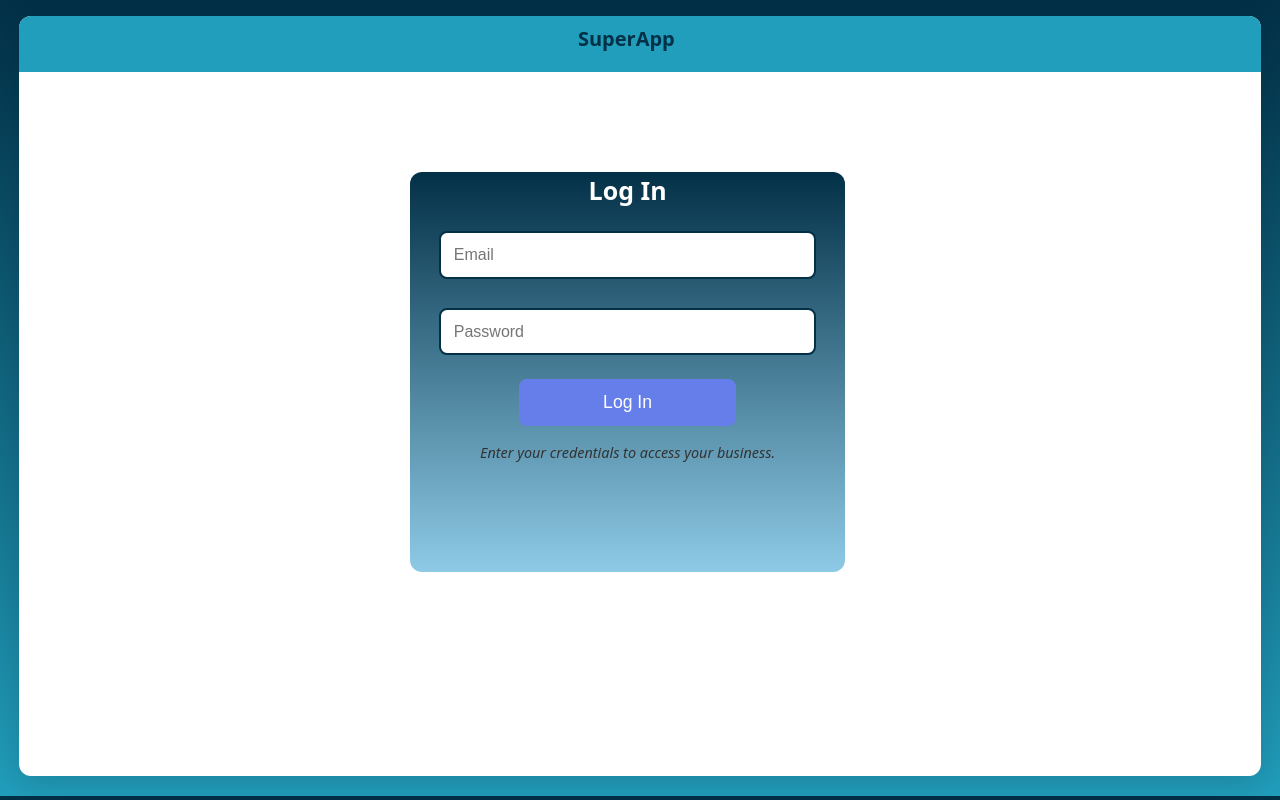
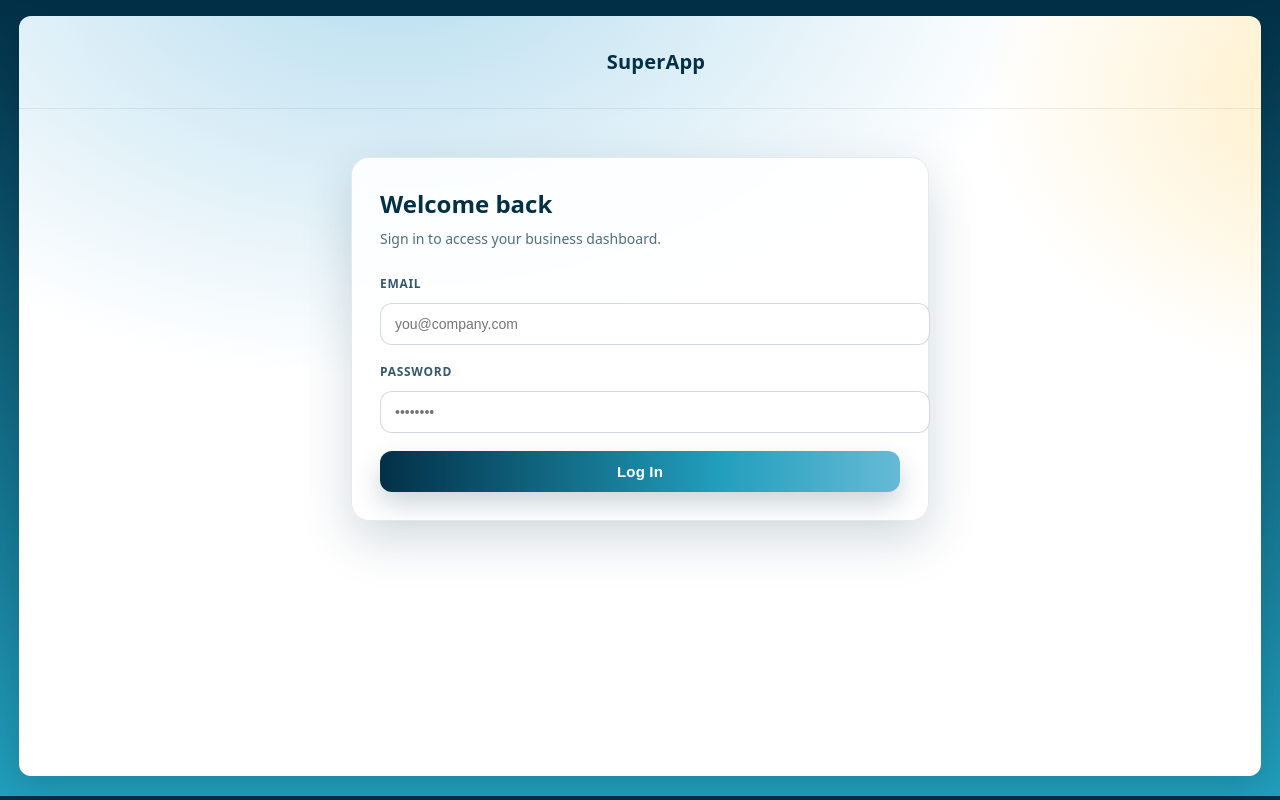
Before and after one commit to faustasgudas/PSP-pos-system, a React (Vite) app in the folder client/: page / in a window 1280 px wide. Built offline with nearby package versions, Linux system fonts and the light colour scheme.

Commit message:
sutvarkytas log in page ir catering bizniu puslapio stilius

```diff
--- a/client/src/App.css
+++ b/client/src/App.css
@@ -198,11 +198,11 @@ body {
 }
 
 .beauty-shell .navbar {
-    display: flex;
+    /* Spread tabs evenly across the row, wrap gracefully */
+    display: grid;
+    grid-template-columns: repeat(auto-fit, minmax(150px, 1fr));
+    gap: 8px;
     align-items: center;
-    flex-wrap: wrap;
-    gap: 8px;
-    justify-content: flex-start;
     padding: 10px 12px;
     background: rgba(142, 202, 230, 0.55);
     border-bottom: 1px solid var(--b-border);
@@ -216,6 +216,11 @@ body {
     border-radius: 12px;
     font-weight: 700;
     line-height: 1;
+    width: 100%;
+    display: inline-flex;
+    align-items: center;
+    justify-content: center;
+    gap: 8px;
     transition: transform 120ms ease, background 120ms ease, border-color 120ms ease;
 }
 
@@ -234,6 +239,19 @@ body {
 /* Content padding */
 .beauty-shell .dashboard-container {
     padding: 16px 16px 22px;
+}
+
+/* Shared layout primitives (used heavily by Catering screens) */
+.beauty-shell .page {
+    padding: 16px;
+}
+
+.beauty-shell .card {
+    background: var(--b-surface);
+    border: 1px solid var(--b-border);
+    border-radius: 14px;
+    box-shadow: 0 2px 10px rgba(2, 48, 71, 0.08);
+    padding: 14px;
 }
 
 /* Typography helpers */
@@ -873,4 +891,121 @@ body {
     .beauty-shell .dashboard-container {
         padding: 12px;
     }
+
+    .beauty-shell .navbar {
+        grid-template-columns: repeat(auto-fit, minmax(140px, 1fr));
+    }
 }
+
+/* =========================================================
+   Login screen (stylish, scoped)
+   ========================================================= */
+.login-shell {
+    background: radial-gradient(1200px 800px at 30% -10%, rgba(142, 202, 230, 0.65), transparent 55%),
+                radial-gradient(900px 650px at 110% 10%, rgba(255, 183, 3, 0.25), transparent 45%),
+                #ffffff;
+    text-align: left;
+    overflow: hidden;
+}
+
+.login-shell .top-bar {
+    display: flex;
+    align-items: center;
+    justify-content: center;
+    padding: 18px 16px;
+    background: transparent;
+    border-bottom: 1px solid rgba(2, 48, 71, 0.08);
+}
+
+.login-shell .title {
+    position: static;
+    margin: 0;
+    font-size: 20px;
+    font-weight: 900;
+    color: #023047;
+    letter-spacing: 0.2px;
+}
+
+.login-shell .login {
+    width: min(520px, 92%);
+    margin: 48px auto;
+    height: auto;
+    right: auto;
+    position: relative;
+    background: rgba(255, 255, 255, 0.88);
+    border: 1px solid rgba(2, 48, 71, 0.10);
+    border-radius: 18px;
+    padding: 28px;
+    box-shadow: 0 18px 50px rgba(2, 48, 71, 0.18);
+    backdrop-filter: blur(10px);
+    -webkit-backdrop-filter: blur(10px);
+}
+
+.login-shell .login-text {
+    color: #023047;
+    font-size: 24px;
+    font-weight: 900;
+    margin: 0 0 6px 0;
+}
+
+.login-shell .login-info {
+    margin: 0 0 18px 0;
+    color: rgba(2, 48, 71, 0.70);
+    font-size: 14px;
+    font-style: normal;
+}
+
+.login-shell .login-form {
+    display: grid;
+    gap: 10px;
+    margin-top: 6px;
+}
+
+.login-shell .login-label {
+    font-size: 12px;
+    font-weight: 800;
+    letter-spacing: 0.06em;
+    color: rgba(2, 48, 71, 0.80);
+    text-transform: uppercase;
+    margin-top: 8px;
+}
+
+.login-shell .dropdown {
+    width: 100%;
+    margin: 0;
+    padding: 12px 14px;
+    border-radius: 12px;
+    border: 1px solid rgba(2, 48, 71, 0.18);
+    background: rgba(255, 255, 255, 0.92);
+    font-size: 14px;
+    color: #0b2233;
+}
+
+.login-shell .dropdown:focus {
+    outline: none;
+    border-color: #219ebc;
+    box-shadow: 0 0 0 3px rgba(33, 158, 188, 0.18);
+}
+
+.login-shell .login-btn {
+    width: 100%;
+    margin-top: 18px;
+    padding: 12px 14px;
+    border-radius: 12px;
+    border: 0;
+    background: linear-gradient(90deg, #023047 0%, #219ebc 65%, #8ecae6 120%);
+    color: #fff;
+    font-size: 15px;
+    font-weight: 900;
+    letter-spacing: 0.2px;
+    cursor: pointer;
+    box-shadow: 0 12px 26px rgba(2, 48, 71, 0.20);
+}
+
+.login-shell .login-btn:hover {
+    filter: brightness(1.03);
+}
+
+.login-shell .login-btn:active {
+    transform: translateY(1px);
+}
--- a/client/src/MainApp.tsx
+++ b/client/src/MainApp.tsx
@@ -41,36 +41,40 @@ export default function MainApp() {
 
     if (!isLoggedIn) {
         return (
-            <div className="content-box">
+            <div className="content-box login-shell">
                 <div className="top-bar">
                     <h1 className="title">SuperApp</h1>
                 </div>
 
                 <div className="login">
-                    <h1 className="login-text">Log In</h1>
+                    <h1 className="login-text">Welcome back</h1>
+                    <p className="login-info">Sign in to access your business dashboard.</p>
 
+                    <div className="login-form">
+                        <label className="login-label">Email</label>
                         <input
                             className="dropdown"
-                        placeholder="Email"
+                            placeholder="you@company.com"
                             value={email}
                             onChange={(e) => setEmail(e.currentTarget.value)}
+                            autoComplete="username"
                         />
 
+                        <label className="login-label">Password</label>
                         <input
                             className="dropdown"
-                        placeholder="Password"
+                            placeholder="••••••••"
                             type="password"
                             value={password}
                             onChange={(e) => setPassword(e.currentTarget.value)}
+                            autoComplete="current-password"
+                            onKeyDown={(e) => e.key === "Enter" && handleLogin()}
                         />
+                    </div>
 
                     <button type="button" className="login-btn" onClick={handleLogin}>
                         Log In
                     </button>
-
-                    <p className="login-info">
-                        Enter your credentials to access your business.
-                    </p>
                 </div>
             </div>
         );
--- a/client/src/pages/CateringIndustry/CateringDashboard/CateringDashboard.css
+++ b/client/src/pages/CateringIndustry/CateringDashboard/CateringDashboard.css
@@ -1,374 +1,10 @@
-#root {
-    width: 100%;
-    min-height: 97.5vh;
+/*
+  Catering now reuses the Beauty UI shell styles via `content-box beauty-shell`.
+  Keep this file minimal so it doesn't override shared styling.
+*/
+
+.beauty-shell .action-buttons {
+    display: flex;
+    gap: 10px;
+    flex-wrap: wrap;
 }
-
-.top-bar{
-    position: relative;
-    background-color: #219ebc;
-    width: 100%;
-    min-height: 7vh;
-    border-radius: 12px 12px 0 0;
-    color: #023047;
-    justify-content: space-around;
-}
-
-
-.top-bar-left {
-    display: flex;
-    align-items: center;
-    gap: 20px;
-}
-
-.title {
-    font-size: 20px;
-    color: #023047;
-    font-weight: bold;
-    margin-top: 14px;
-}
-
-.user-info {
-    position: absolute;
-    bottom: 5px;
-    right: 20px;
-    gap: 10px;
-}
-.user-name {
-    color: #023047;
-    font-size: 14px;
-    margin-right: 10px;
-}
-
-.settings-btn {
-    width: auto !important;
-    padding: 8px 16px !important;
-    min-height: auto !important;
-}
-
-.navbar {
-    background-color: #8ecae6;
-    width: 100%;
-    min-height: 7vh;
-    display: flex;
-    align-items: center;
-    justify-content: space-around;
-}
-
-.nav-btn {
-    background-color: #58b4d1;
-    border-radius: 6px;
-    border: none;
-    padding: 10px 20px;
-    font-weight: 600;
-    cursor: pointer;
-    color: #023047;
-}
-
-.nav-btn:hover {
-    background-color: #219ebc;
-}
-
-.nav-btn.active {
-    background-color: #219ebc;
-}
-
-/* Dashboard Content */
-.dashboard-content {
-    padding: 30px;
-}
-
-/* Action Bar */
-.action-bar {
-    display: flex;
-    justify-content: space-between;
-    align-items: center;
-    margin-bottom: 25px;
-}
-
-.section-title {
-    font-size: 24px;
-    font-weight: bold;
-    color: #023047;
-    padding: 0 20px;
-}
-
-/* Buttons */
-.btn {
-    padding: 10px 20px;
-    border: none;
-    border-radius: 8px;
-    font-size: 14px;
-    font-weight: 600;
-    cursor: pointer;
-    display: inline-flex;
-    align-items: center;
-    gap: 6px;
-}
-
-.btn-primary {
-    background: #8ecae6;
-    color: #023047;
-    margin-right: 20px;
-}
-
-.btn-primary:hover {
-    background: #219ebc;
-}
-
-/* Statistics Grid */
-.stat-grid {
-    display: grid;
-    grid-template-columns: repeat(4, 1fr);
-    gap: 20px;
-    margin-bottom: 30px;
-    padding: 0 20px;
-}
-
-.stat-card {
-    background: linear-gradient(135deg, #023047 0%, #219ebc 100%);
-    color: white;
-    border-radius: 12px;
-    padding: 30px;
-    text-align: center;
-}
-
-.stat-card:hover {
-    cursor: pointer;
-    transform: translateY(-5px);
-}
-
-.stat-number {
-    font-size: 40px;
-    font-weight: bold;
-    margin-bottom: 10px;
-}
-
-.stat-label {
-    font-size: 14px;
-}
-
-/* Tabs */
-.tabs {
-    display: flex;
-    border-bottom: 2px solid #e0e0e0;
-    margin-bottom: 20px;
-    padding: 0 20px;
-}
-
-.tab {
-    padding: 12px 24px;
-    background: none;
-    border: none;
-    font-weight: 600;
-    color: #023047;
-    cursor: pointer;
-    border-bottom: 3px solid transparent;
-    margin-bottom: -2px;
-    font-size: 14px;
-}
-
-.tab.active {
-    color: #023047 !important;
-    border-bottom-color: #023047 !important;
-}
-
-/* Reservation List */
-.reservation-list {
-    display: flex;
-    flex-direction: column;
-    gap: 15px;
-    padding: 0 20px;
-}
-
-.reservation-item {
-    background: white;
-    border-radius: 8px;
-    padding: 20px;
-    box-shadow: 0 2px 5px rgba(0, 0, 0, 0.1);
-    border-left: 4px solid #023047 !important;
-}
-
-.reservation-header {
-    display: flex;
-    justify-content: space-between;
-    align-items: center;
-    margin-bottom: 10px;
-}
-
-.reservation-time {
-    font-size: 16px;
-    font-weight: bold;
-    color: #667eea;
-}
-
-.reservation-status {
-    padding: 5px 12px;
-    border-radius: 15px;
-    font-size: 12px;
-    font-weight: 600;
-}
-
-.status-confirmed {
-    background: #d4edda;
-    color: #155724;
-}
-
-.status-completed {
-    background: #cce5ff;
-    color: #004085;
-}
-
-.reservation-details {
-    display: grid;
-    grid-template-columns: 1fr 1fr 1fr;
-    gap: 15px;
-}
-
-.detail-item {
-    display: flex;
-    flex-direction: column;
-    gap: 5px;
-}
-
-.detail-label {
-    font-size: 11px;
-    text-transform: uppercase;
-    font-weight: 600;
-    color: #888;
-}
-
-.detail-value {
-    font-size: 14px;
-    color: #023047;
-    font-weight: 600;
-}
-
-/* ===============================
-   ✅ TABLETS & SMALL LAPTOPS
-   =============================== */
-@media (max-width: 1024px) {
-    .navbar {
-        flex-wrap: wrap;
-        gap: 8px;
-    }
-
-    .nav-btn {
-        width: auto;
-        flex: 1 1 30%;
-        font-size: 14px;
-    }
-
-    .action-bar {
-        flex-direction: column;
-        align-items: flex-start;
-        gap: 12px;
-    }
-
-    .action-bar .btn {
-        width: 100%;
-    }
-
-    .stat-grid {
-        grid-template-columns: repeat(2, 1fr);
-        gap: 12px;
-    }
-
-    .stat-card {
-        padding: 14px;
-    }
-
-    .reservation-item,
-    .employee-card,
-    .inventory-card,
-    .product-card,
-    .giftcard-card {
-        padding: 12px;
-    }
-}
-
-/* ===============================
-   ✅ MOBILE & TABLETS
-   =============================== */
-@media (max-width: 768px) {
-    .navbar {
-        justify-content: center;
-    }
-
-    .nav-btn {
-        flex: 1 1 45%;
-        font-size: 13px;
-        padding: 8px;
-    }
-
-    .dashboard-container {
-        padding: 10px;
-    }
-
-    .action-bar h2 {
-        font-size: 18px;
-    }
-
-    .btn {
-        font-size: 13px;
-        padding: 8px 10px;
-    }
-
-    .stat-grid {
-        grid-template-columns: 1fr 1fr;
-        gap: 10px;
-    }
-
-    .tabs {
-        flex-direction: column;
-        gap: 8px;
-    }
-
-    .booking-details {
-        grid-template-columns: 1fr;
-        gap: 6px;
-    }
-}
-
-/* ===============================
-   ✅ PHONES
-   =============================== */
-@media (max-width: 480px) {
-    .navbar {
-        flex-direction: column;
-        align-items: stretch;
-    }
-
-    .nav-btn {
-        width: 100%;
-        font-size: 14px;
-    }
-
-    .stat-grid {
-        grid-template-columns: 1fr;
-    }
-
-    .stat-card {
-        padding: 12px;
-    }
-
-    .reservation-item,
-    .employee-card,
-    .inventory-card,
-    .product-card,
-    .giftcard-card {
-        padding: 10px;
-        border-radius: 8px;
-    }
-
-    .detail-label {
-        font-size: 12px;
-    }
-
-    .detail-value {
-        font-size: 13px;
-    }
-
-    .btn {
-        width: 100%;
-    }
-}
```
Also changed, not shown: client/src/pages/CateringIndustry/CateringDashboard/CateringDashboard.tsx (+24 -14 lines). Lines whose indentation alone changed are shown as unchanged.
